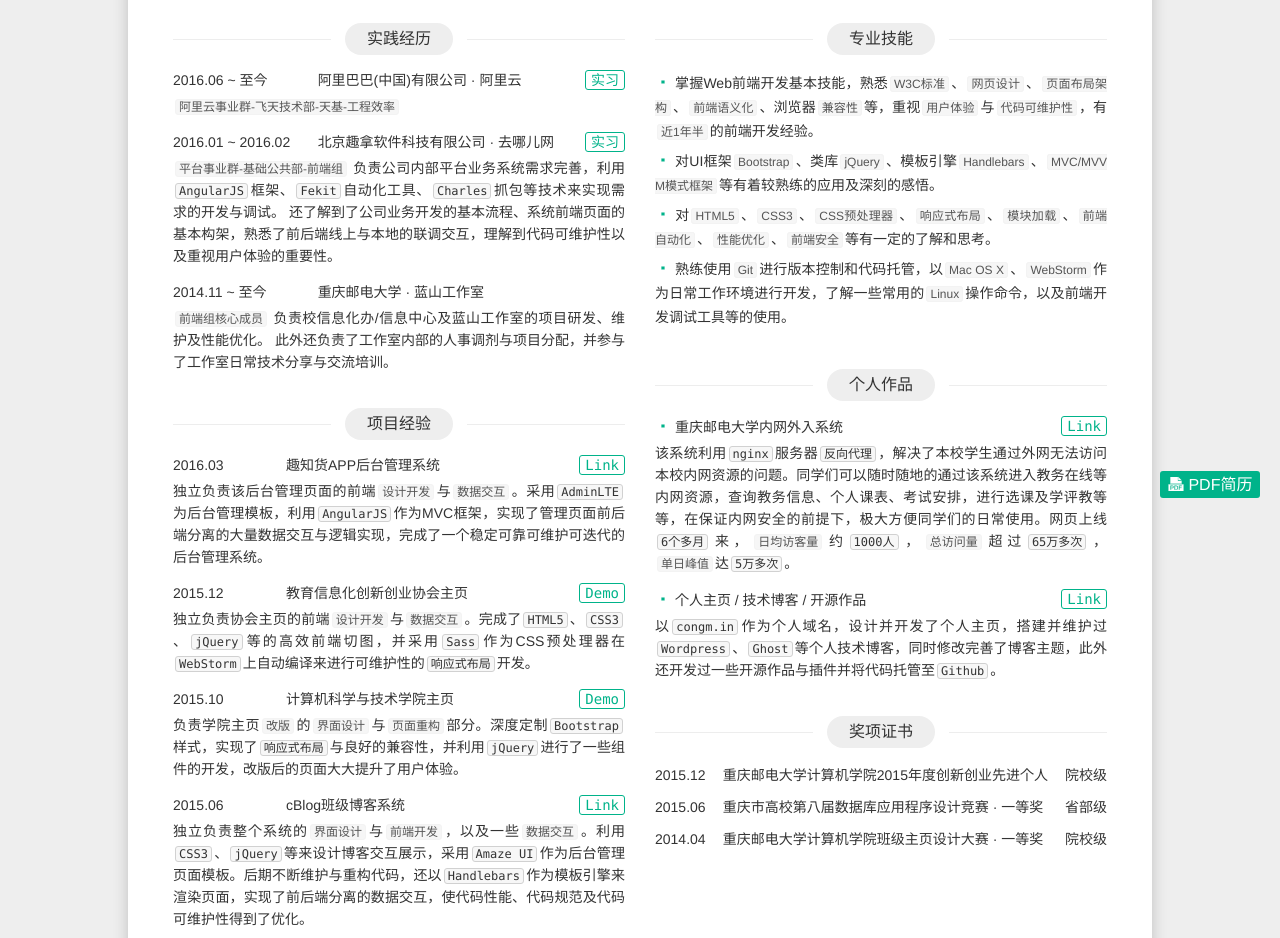
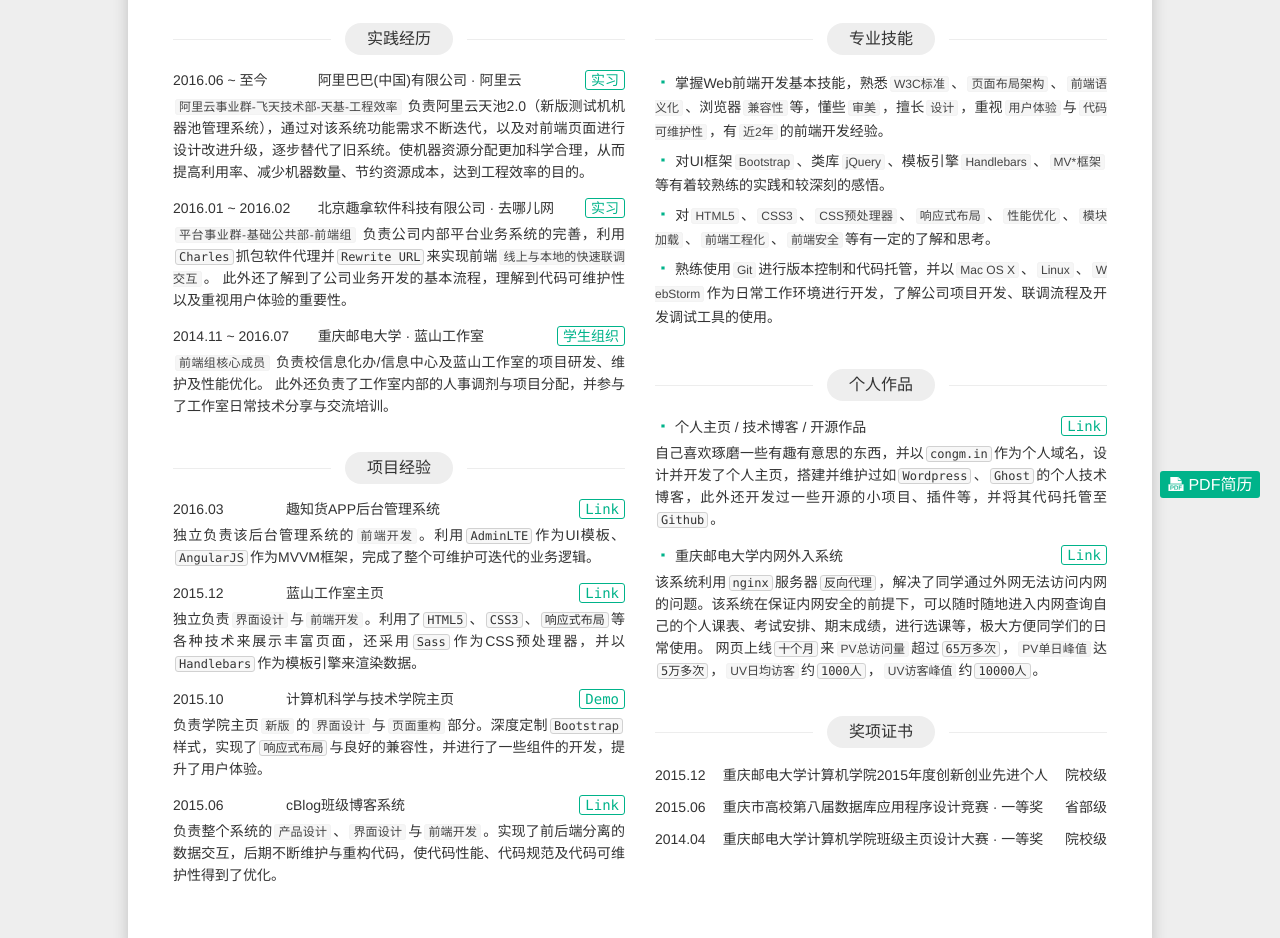
Before and after one commit to juzhiyuan/resume, a plain HTML site: page index.html in a window 1280 px wide. Shown: the part 296-1234 px from the top of the page. Drawn offline with Linux system fonts and the light colour scheme.

Commit message:
update for 2017

```diff
--- a/css/style.scss
+++ b/css/style.scss
@@ -240,7 +240,6 @@ a {
             float: left;
             width: 25%;
             @media screen and (max-width: 720px) {
-                display: inline-block;
                 width: 100%;
                 margin-bottom: 5px;
             }
@@ -282,14 +281,13 @@ a {
             background-color: #f7f7f7;
         }
         strong {
-            display: inline-block;
             font-family: $font-family;
             font-size: 12px;
             line-height: 14px;
             border: 1px solid #f3f3f3;
             @include border-radius(3px);
             font-weight: 500;
-            color: #555;
+            color: #444;
             margin: 2px;
             padding: 0 3px;
             background-color: #f6f6f6;
--- a/index.html
+++ b/index.html
@@ -18,7 +18,7 @@
                     <h1>闵聪<small>Cong Min</small></h1>
                 </div>
                 <div class="job">
-                    <h2>Web前端开发实习生</h2>
+                    <h2>Web前端开发工程师</h2>
                 </div>
             </section>
             <section class="info">
@@ -53,6 +53,7 @@
                             <div class="item-bd">
                                 <p class="section-content">
                                     <strong>阿里云事业群-飞天技术部-天基-工程效率</strong>
+                                    负责阿里云天池2.0（新版测试机机器池管理系统），通过对该系统功能需求不断迭代，以及对前端页面进行设计改进升级，逐步替代了旧系统。使机器资源分配更加科学合理，从而提高利用率、减少机器数量、节约资源成本，达到工程效率的目的。
                                 </p>
                             </div>
                         </div>
@@ -65,14 +66,15 @@
                             <div class="item-bd">
                                 <p class="section-content">
                                     <strong>平台事业群-基础公共部-前端组</strong>
-                                    负责公司内部平台业务系统需求完善，利用<em>AngularJS</em>框架、<em>Fekit</em>自动化工具、<em>Charles</em>抓包等技术来实现需求的开发与调试。 还了解到了公司业务开发的基本流程、系统前端页面的基本构架，熟悉了前后端线上与本地的联调交互，理解到代码可维护性以及重视用户体验的重要性。
+                                    负责公司内部平台业务系统的完善，利用<em>Charles</em>抓包软件代理并<em>Rewrite URL</em>来实现前端<strong>线上与本地的快速联调交互</strong>。 此外还了解到了公司业务开发的基本流程，理解到代码可维护性以及重视用户体验的重要性。
                                 </p>
                             </div>
                         </div>
                         <div class="item">
                             <header class="item-hd">
-                                <span class="item-time">2014.11 ~ 至今</span>
+                                <span class="item-time">2014.11 ~ 2016.07</span>
                                 <h3 class="item-name">重庆邮电大学 · 蓝山工作室</h3>
+                                <a class="btn item-more" href="http://apps.congm.in/blues" target="_blank">学生组织</a>
                             </header>
                             <div class="item-bd">
                                 <p class="section-content">
@@ -98,19 +100,19 @@
                             </header>
                             <div class="item-bd">
                                 <p class="section-content">
-                                    独立负责该后台管理页面的前端<strong>设计开发</strong>与<strong>数据交互</strong>。采用<em>AdminLTE</em>为后台管理模板，利用<em>AngularJS</em>作为MVC框架，实现了管理页面前后端分离的大量数据交互与逻辑实现，完成了一个稳定可靠可维护可迭代的后台管理系统。
+                                    独立负责该后台管理系统的<strong>前端开发</strong>。利用<em>AdminLTE</em>作为UI模板、<em>AngularJS</em>作为MVVM框架，完成了整个可维护可迭代的业务逻辑。
                                 </p>
                             </div>
                         </div>
                         <div class="item">
                             <header class="item-hd">
                                 <span class="item-time">2015.12</span>
-                                <a class="btn item-more" href="http://apps.congm.in/blues" target="_blank">Demo</a>
-                                <h3 class="item-name">教育信息化创新创业协会主页</h3>
+                                <a class="btn item-more" href="http://apps.congm.in/blues" target="_blank">Link</a>
+                                <h3 class="item-name">蓝山工作室主页</h3>
                             </header>
                             <div class="item-bd">
                                 <p class="section-content">
-                                    独立负责协会主页的前端<strong>设计开发</strong>与<strong>数据交互</strong>。完成了<em>HTML5</em>、<em>CSS3</em>、<em>jQuery</em>等的高效前端切图，并采用<em>Sass</em>作为CSS预处理器在<em>WebStorm</em>上自动编译来进行可维护性的<em>响应式布局</em>开发。
+                                    独立负责<strong>界面设计</strong>与<strong>前端开发</strong>。利用了<em>HTML5</em>、<em>CSS3</em>、<em>响应式布局</em>等各种技术来展示丰富页面，还采用<em>Sass</em>作为CSS预处理器，并以<em>Handlebars</em>作为模板引擎来渲染数据。
                                 </p>
                             </div>
                         </div>
@@ -122,7 +124,7 @@
                             </header>
                             <div class="item-bd">
                                 <p class="section-content">
-                                    负责学院主页<strong>改版</strong>的<strong>界面设计</strong>与<strong>页面重构</strong>部分。深度定制<em>Bootstrap</em>样式，实现了<em>响应式布局</em>与良好的兼容性，并利用<em>jQuery</em>进行了一些组件的开发，改版后的页面大大提升了用户体验。
+                                    负责学院主页<strong>新版</strong>的<strong>界面设计</strong>与<strong>页面重构</strong>部分。深度定制<em>Bootstrap</em>样式，实现了<em>响应式布局</em>与良好的兼容性，并进行了一些组件的开发，提升了用户体验。
                                 </p>
                             </div>
                         </div>
@@ -134,7 +136,7 @@
                             </header>
                             <div class="item-bd">
                                 <p class="section-content">
-                                    独立负责整个系统的<strong>界面设计</strong>与<strong>前端开发</strong>，以及一些<strong>数据交互</strong>。利用<em>CSS3</em>、<em>jQuery</em>等来设计博客交互展示，采用<em>Amaze UI</em>作为后台管理页面模板。后期不断维护与重构代码，还以<em>Handlebars</em>作为模板引擎来渲染页面，实现了前后端分离的数据交互，使代码性能、代码规范及代码可维护性得到了优化。
+                                    负责整个系统的<strong>产品设计</strong>、<strong>界面设计</strong>与<strong>前端开发</strong>。实现了前后端分离的数据交互，后期不断维护与重构代码，使代码性能、代码规范及代码可维护性得到了优化。
                                 </p>
                             </div>
                         </div>
@@ -151,16 +153,16 @@
                     <div class="section-bd">
                         <ul class="section-list">
                             <li><p class="section-content"><i class="iconfont icon-dot"></i>
-                                掌握Web前端开发基本技能，熟悉<strong>W3C标准</strong>、<strong>网页设计</strong>、<strong>页面布局架构</strong>、<strong>前端语义化</strong>、浏览器<strong>兼容性</strong>等，重视<strong>用户体验</strong>与<strong>代码可维护性</strong>，有<strong>近1年半</strong>的前端开发经验。
+                                掌握Web前端开发基本技能，熟悉<strong>W3C标准</strong>、<strong>页面布局架构</strong>、<strong>前端语义化</strong>、浏览器<strong>兼容性</strong>等，懂些<strong>审美</strong>，擅长<strong>设计</strong>，重视<strong>用户体验</strong>与<strong>代码可维护性</strong>，有<strong>近2年</strong>的前端开发经验。
                             </p></li>
                             <li><p class="section-content"><i class="iconfont icon-dot"></i>
-                                对UI框架<strong>Bootstrap</strong>、类库<strong>jQuery</strong>、模板引擎<strong>Handlebars</strong>、<strong>MVC/MVVM模式框架</strong>等有着较熟练的应用及深刻的感悟。
+                                对UI框架<strong>Bootstrap</strong>、类库<strong>jQuery</strong>、模板引擎<strong>Handlebars</strong>、<strong>MV*框架</strong>等有着较熟练的实践和较深刻的感悟。
                             </p></li>
                             <li><p class="section-content"><i class="iconfont icon-dot"></i>
-                                对<strong>HTML5</strong>、<strong>CSS3</strong>、<strong>CSS预处理器</strong>、<strong>响应式布局</strong>、<strong>模块加载</strong>、<strong>前端自动化</strong>、<strong>性能优化</strong>、<strong>前端安全</strong>等有一定的了解和思考。
+                                对<strong>HTML5</strong>、<strong>CSS3</strong>、<strong>CSS预处理器</strong>、<strong>响应式布局</strong>、<strong>性能优化</strong>、<strong>模块加载</strong>、<strong>前端工程化</strong>、<strong>前端安全</strong>等有一定的了解和思考。
                             </p></li>
                             <li><p class="section-content"><i class="iconfont icon-dot"></i>
-                                熟练使用<strong>Git</strong>进行版本控制和代码托管，以<strong>Mac OS X</strong>、<strong>WebStorm</strong>作为日常工作环境进行开发，了解一些常用的<strong>Linux</strong>操作命令，以及前端开发调试工具等的使用。
+                                熟练使用<strong>Git</strong>进行版本控制和代码托管，并以<strong>Mac OS X</strong>、<strong>Linux</strong>、<strong>WebStorm</strong>作为日常工作环境进行开发，了解公司项目开发、联调流程及开发调试工具的使用。
                             </p></li>
                         </ul>
                     </div>
@@ -174,23 +176,23 @@
                     <div class="section-bd">
                         <div class="item">
                             <header class="item-hd">
+                                <a class="btn item-more" href="https://congm.in" target="_blank">Link</a>
+                                <h3 class="item-name"><i class="iconfont icon-dot"></i> 个人主页 / 技术博客 / 开源作品</h3>
+                            </header>
+                            <div class="item-bd">
+                                <p class="section-content">
+                                    自己喜欢琢磨一些有趣有意思的东西，并以<em>congm.in</em>作为个人域名，设计并开发了个人主页，搭建并维护过如<em>Wordpress</em>、<em>Ghost</em>的个人技术博客，此外还开发过一些开源的小项目、插件等，并将其代码托管至<em>Github</em>。
+                                </p>
+                            </div>
+                        </div>
+                        <div class="item">
+                            <header class="item-hd">
                                 <a class="btn item-more" href="https://cqupt.congm.in" target="_blank">Link</a>
                                 <h3 class="item-name"><i class="iconfont icon-dot"></i> 重庆邮电大学内网外入系统</h3>
                             </header>
                             <div class="item-bd">
                                 <p class="section-content">
-                                    该系统利用<em>nginx</em>服务器<em>反向代理</em>，解决了本校学生通过外网无法访问本校内网资源的问题。同学们可以随时随地的通过该系统进入教务在线等内网资源，查询教务信息、个人课表、考试安排，进行选课及学评教等等，在保证内网安全的前提下，极大方便同学们的日常使用。网页上线<em>6个多月</em>来，<strong>日均访客量</strong>约<em>1000人</em>，<strong>总访问量</strong>超过<em>65万多次</em>，<strong>单日峰值</strong>达<em>5万多次</em>。
-                                </p>
-                            </div>
-                        </div>
-                        <div class="item">
-                            <header class="item-hd">
-                                <a class="btn item-more" href="https://congm.in" target="_blank">Link</a>
-                                <h3 class="item-name"><i class="iconfont icon-dot"></i> 个人主页 / 技术博客 / 开源作品</h3>
-                            </header>
-                            <div class="item-bd">
-                                <p class="section-content">
-                                    以<em>congm.in</em>作为个人域名，设计并开发了个人主页，搭建并维护过<em>Wordpress</em>、<em>Ghost</em>等个人技术博客，同时修改完善了博客主题，此外还开发过一些开源作品与插件并将代码托管至<em>Github</em>。
+                                    该系统利用<em>nginx</em>服务器<em>反向代理</em>，解决了同学通过外网无法访问内网的问题。该系统在保证内网安全的前提下，可以随时随地进入内网查询自己的个人课表、考试安排、期末成绩，进行选课等，极大方便同学们的日常使用。 网页上线<em>十个月</em>来<strong>PV总访问量</strong>超过<em>65万多次</em>，<strong>PV单日峰值</strong>达<em>5万多次</em>，<strong>UV日均访客</strong>约<em>1000人</em>，<strong>UV访客峰值</strong>约<em>10000人</em>。
                                 </p>
                             </div>
                         </div>
```
Also changed, not shown: README.md, css/style.css, 1 other file.
